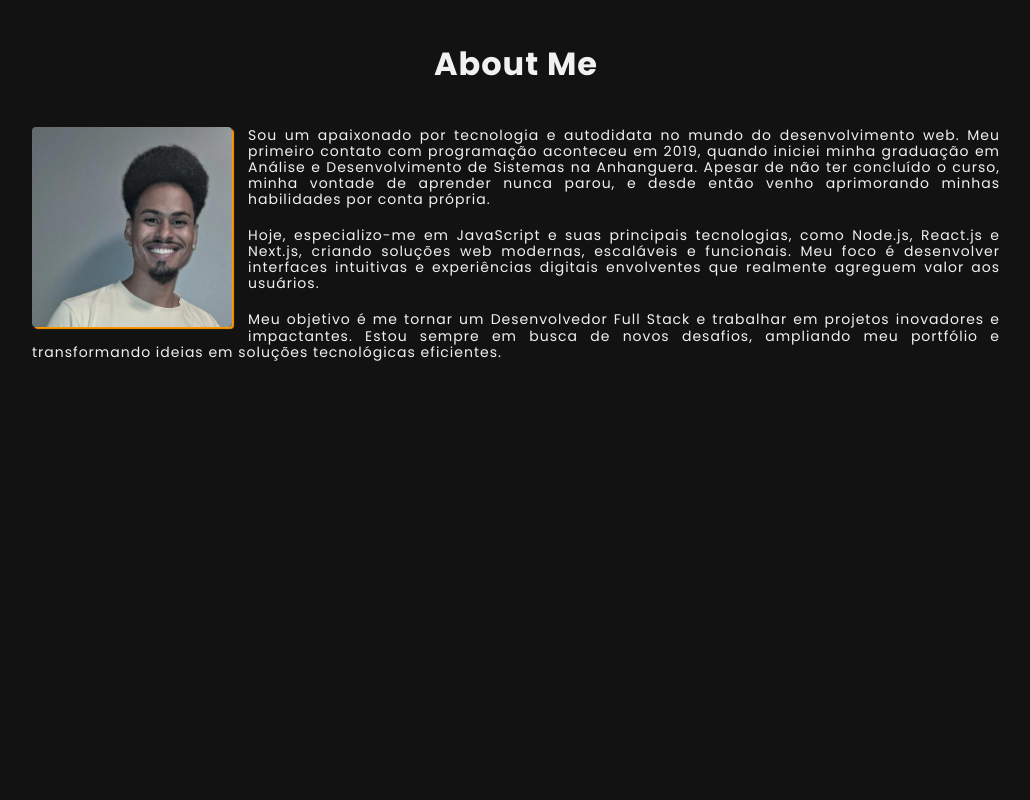
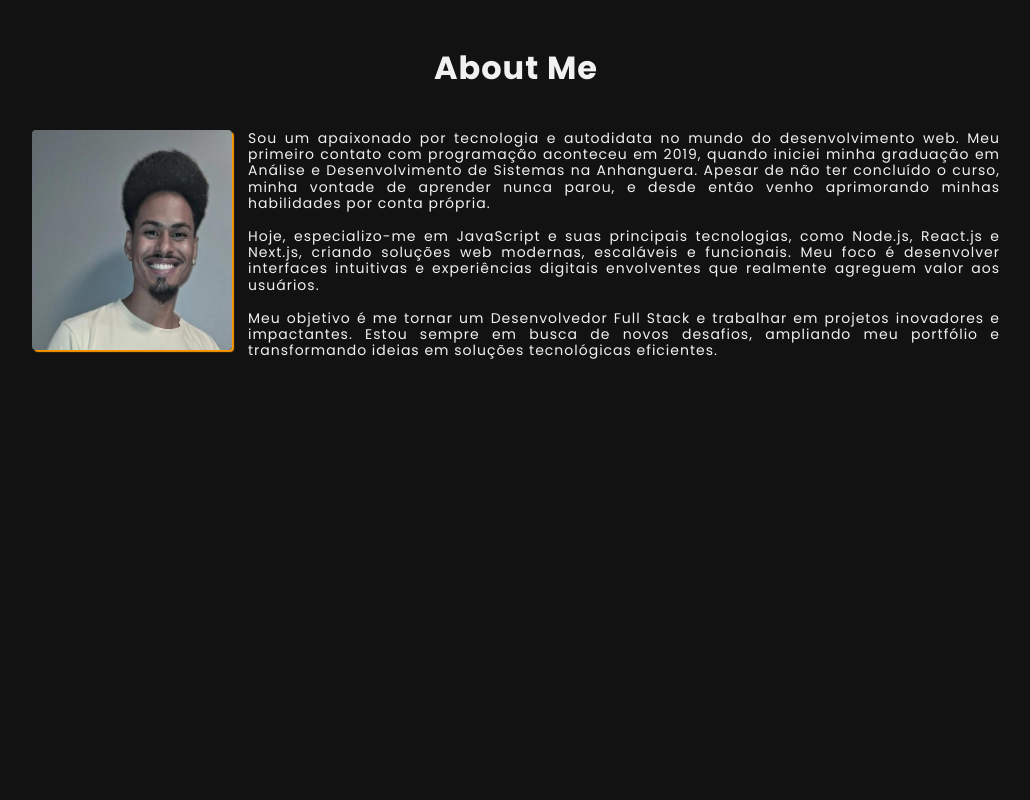
Before and after one commit to renatobritodev/portfolio, a plain HTML site: page frontend/public/index.html in a window 1280 px wide. Shown: the part 980-1780 px from the top of the page, without its empty margins (124-1154 px from the left). Drawn offline with Linux system fonts and the light colour scheme.

Commit message:
resize avatar's image

```diff
--- a/frontend/public/css/style.css
+++ b/frontend/public/css/style.css
@@ -74,7 +74,7 @@ h4 {
 }
 
 p {
-  margin-bottom: 1.25rem;
+  margin-bottom: 1.1rem;
 }
 
 header {
@@ -140,7 +140,7 @@ section {
 
 .about-content img {
   float: left;
-  margin: 0 1rem 1rem 0;
+  margin: 0 1rem 0 0;
   box-shadow: 2px 2px 1px var(--orange);
   border-radius: var(--radius);
 }
--- a/frontend/public/index.html
+++ b/frontend/public/index.html
@@ -80,7 +80,7 @@
           src="img/other/avatar.png"
           alt="Foto de Renato Brito"
           width="200"
-          height="200"
+          height="220"
         />
         <p>
           Sou um apaixonado por tecnologia e autodidata no mundo do
```
